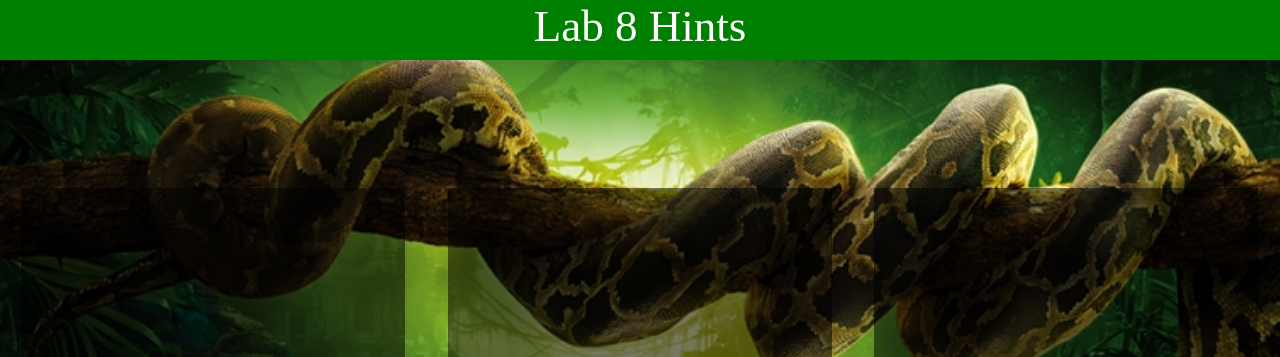
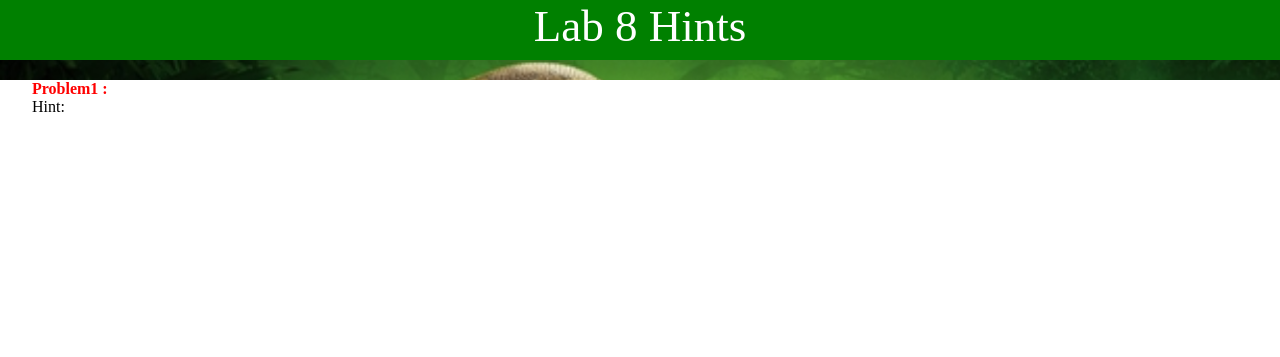
Before and after one commit to shivamswarnkar/cs1114, a plain HTML site: page Lab8/index.html in a window 1280 px wide. Shown: the top 357 px of the page. Drawn offline with Linux system fonts and the light colour scheme.

Commit message:
added general layout

```diff
--- a/Lab8/index.html
+++ b/Lab8/index.html
@@ -12,26 +12,20 @@
 		Lab 8 Hints
 	</header>
 
-	<div>
-		<a href="Lab6/index.html">
-			<div class="sec">
-			 LAB 6
-			 </div>
-		</a>
+	<div class="container">
 
-		<a href="Lab7/index.html">
-			<div class="sec">
-			 LAB 7
-			 </div>
-		</a>
+	<div class="problem">
+	<span class="question">
+			Problem1 :
 
-		<a href="Lab8/index.html">
-			<div class="sec">
-			 LAB 8
-			 </div>
-		</a>
+	</span><br>
 
+	<span class="hint">
+		Hint:
+	</span>
 	</div>
+
+
 </body>
 
 </html>
--- a/css/style.css
+++ b/css/style.css
@@ -27,6 +27,8 @@ a{
 	color:white;
 
 }
+
+/*-----HOME SATART-----------*/
 .sec{
 	width: 30%;
 	height: 50vh;
@@ -42,3 +44,42 @@ a{
 .sec:hover{
 	opacity: 0.9;
 }
+
+/*-----HOME END-----------*/
+.container{
+	width: 100%;
+	height: 100vh;
+	background-color: white;
+	color: black;
+	font-size: 16px;
+
+}
+
+.problem{
+	width: 95%;
+	margin: 20px 2.5%;
+	overflow: auto;
+	background-color: white;
+
+}
+
+.question{
+	color:black;
+	font-weight: bold;
+	color: red;
+
+}
+
+.hint{
+	color: black;
+
+}
+
+/*-----LAB START-----------*/
+
+/*-----LAB END-----------*/
+
+
+/*-----MEDIA QUERY START-----------*/
+
+/*-----MEDIA QUERY END-----------*/
```
